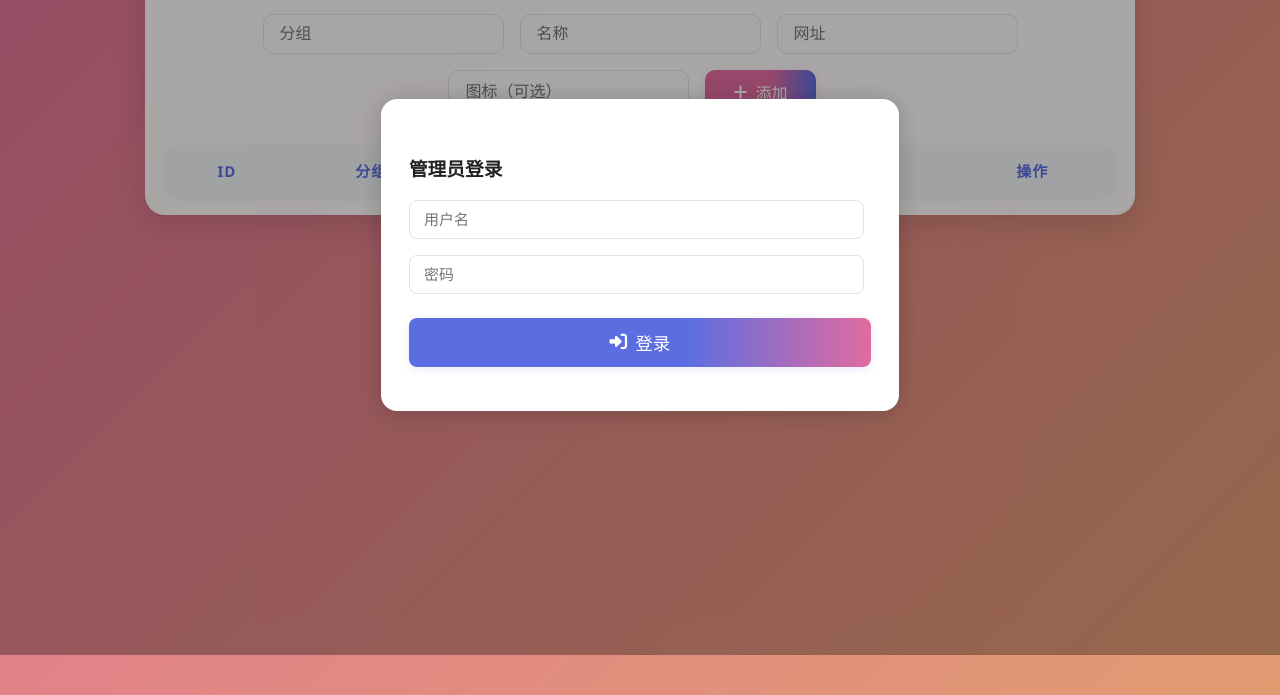
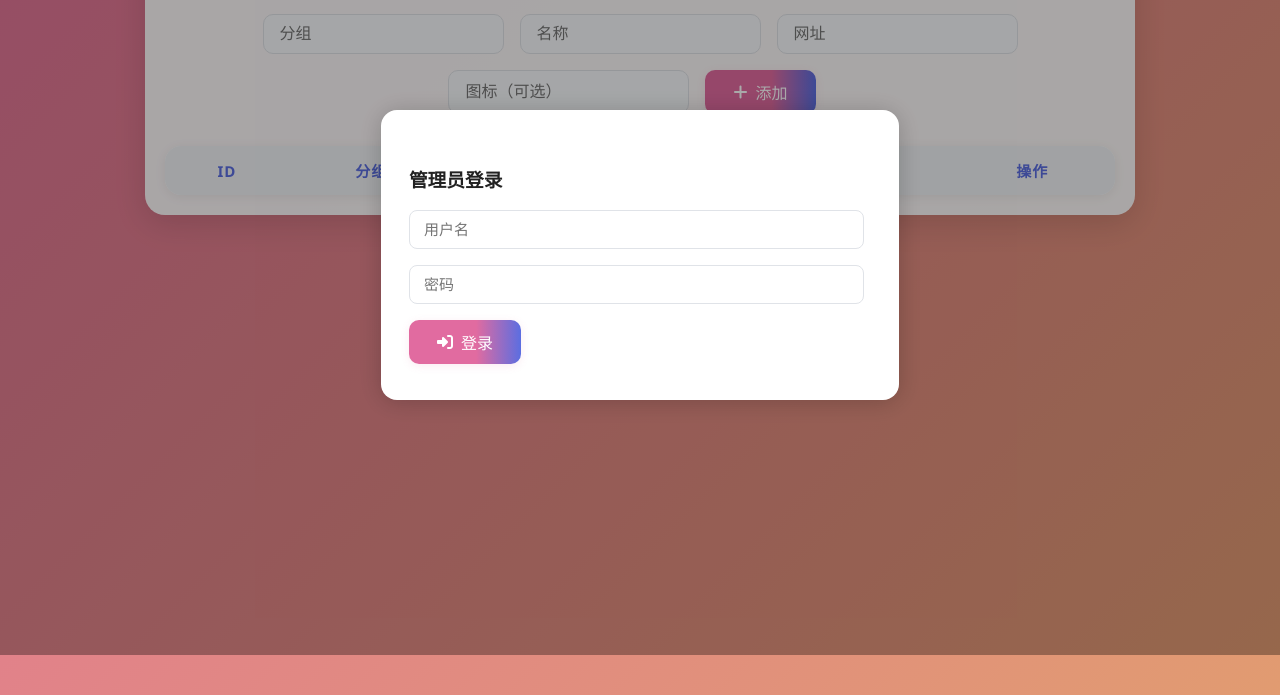
Before and after one commit to iitbt/index, a plain HTML site: page admin.html in a window 1280 px wide. Shown: the part 145-840 px from the top of the page. Drawn offline with Linux system fonts and the light colour scheme.

Commit message:
Add files via upload

```diff
--- a/admin.css
+++ b/admin.css
@@ -75,6 +75,28 @@ h2 {
 }
 
 .admin-form button:hover {
+  background: linear-gradient(90deg, #5b6ee1 60%, #e16ba0 100%);
+  box-shadow: 0 4px 16px #e16ba033;
+}
+
+/* 通用按钮样式（添加/登录） */
+.admin-btn, .admin-form button {
+  background: linear-gradient(90deg, #e16ba0 60%, #5b6ee1 100%);
+  color: #fff;
+  border: none;
+  border-radius: 10px;
+  padding: 10px 28px;
+  font-size: 16px;
+  cursor: pointer;
+  transition: background 0.2s, box-shadow 0.2s;
+  box-shadow: 0 2px 8px #e16ba022;
+  display: flex;
+  align-items: center;
+  gap: 8px;
+  font-weight: 500;
+}
+
+.admin-btn:hover, .admin-form button:hover {
   background: linear-gradient(90deg, #5b6ee1 60%, #e16ba0 100%);
   box-shadow: 0 4px 16px #e16ba033;
 }
@@ -211,4 +233,9 @@ tr:nth-child(even) {
     font-size: 1rem;
     padding: 10px 0;
   }
+  .admin-btn, .admin-form button {
+    font-size: 1rem;
+    padding: 10px 0;
+    min-width: 0;
+  }
 }
--- a/admin.html
+++ b/admin.html
@@ -42,7 +42,7 @@
       <h3>管理员登录</h3>
       <input id="loginUser" placeholder="用户名" autocomplete="username">
       <input id="loginPass" type="password" placeholder="密码" autocomplete="current-password">
-      <button class="login-btn" onclick="login()">
+      <button type="button" class="admin-btn" onclick="login()">
         <i class="fas fa-sign-in-alt"></i> 登录
       </button>
       <div id="loginMsg" class="error"></div>
```
